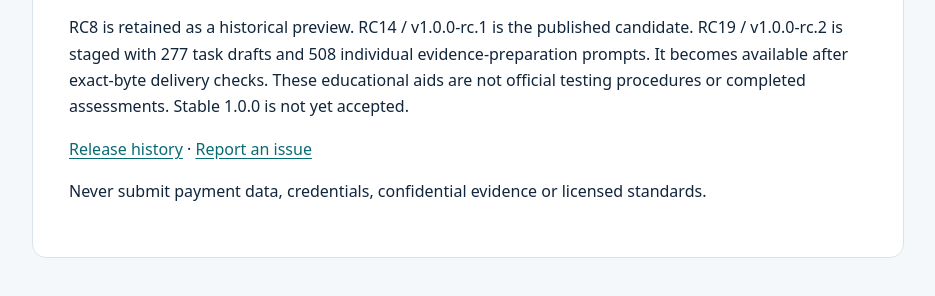
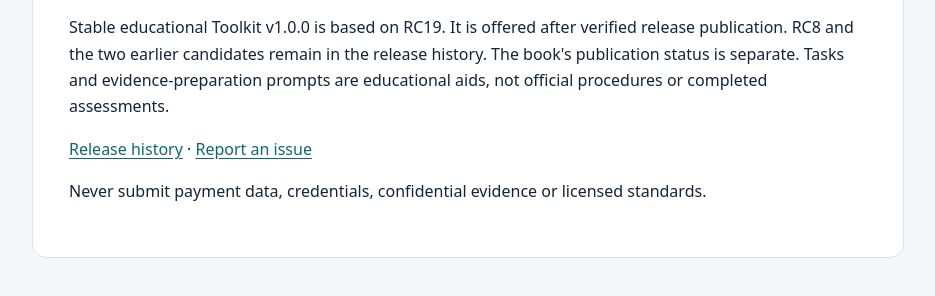
Before and after one commit to BartekWiecek/mastering_PCI_DSS_Toolkit, a plain HTML site: page docs/errata.html in a window 1280 px wide. Shown: the part 432-728 px from the top of the page, without its empty margins (172-1107 px from the left). Drawn offline with Linux system fonts and the light colour scheme.

Commit message:
Promote accepted educational Toolkit v1.0.0 to verified stable delivery

```diff
--- a/docs/errata.html
+++ b/docs/errata.html
@@ -1 +1 @@
-<!doctype html><html lang="en"><head><meta charset="utf-8"><meta name="viewport" content="width=device-width,initial-scale=1"><title>Errata | Mastering PCI DSS</title><link rel="stylesheet" href="assets/style.css"></head><body><main class="wrap"><section class="hero"><a href="./">← Toolkit</a><h1>Errata and updates</h1><p>Version-specific corrections and compatibility appear in the release notes.</p></section><section class="panel"><h2>Release status</h2><p>RC8 is retained as a historical preview. RC14 / v1.0.0-rc.1 is the published candidate. RC19 / v1.0.0-rc.2 is staged with 277 task drafts and 508 individual evidence-preparation prompts. It becomes available after exact-byte delivery checks. These educational aids are not official testing procedures or completed assessments. Stable 1.0.0 is not yet accepted.</p><p><a href="https://github.com/BartekWiecek/mastering_PCI_DSS_Toolkit/releases">Release history</a> · <a href="https://github.com/BartekWiecek/mastering_PCI_DSS_Toolkit/issues">Report an issue</a></p><p>Never submit payment data, credentials, confidential evidence or licensed standards.</p></section></main></body></html>
+<!doctype html><html lang="en"><head><meta charset="utf-8"><meta name="viewport" content="width=device-width,initial-scale=1"><title>Errata | Mastering PCI DSS</title><link rel="stylesheet" href="assets/style.css"></head><body><main class="wrap"><section class="hero"><a href="./">← Toolkit</a><h1>Errata and updates</h1><p>Version-specific corrections and compatibility appear in the release notes.</p></section><section class="panel"><h2>Release status</h2><p>Stable educational Toolkit v1.0.0 is based on RC19. It is offered after verified release publication. RC8 and the two earlier candidates remain in the release history. The book's publication status is separate. Tasks and evidence-preparation prompts are educational aids, not official procedures or completed assessments.</p><p><a href="https://github.com/BartekWiecek/mastering_PCI_DSS_Toolkit/releases">Release history</a> · <a href="https://github.com/BartekWiecek/mastering_PCI_DSS_Toolkit/issues">Report an issue</a></p><p>Never submit payment data, credentials, confidential evidence or licensed standards.</p></section></main></body></html>
```
Also changed, not shown: 4 other files.
